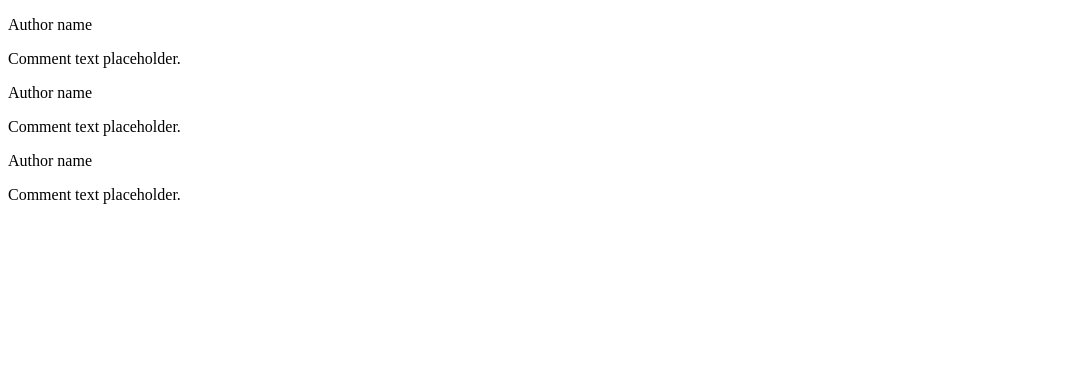
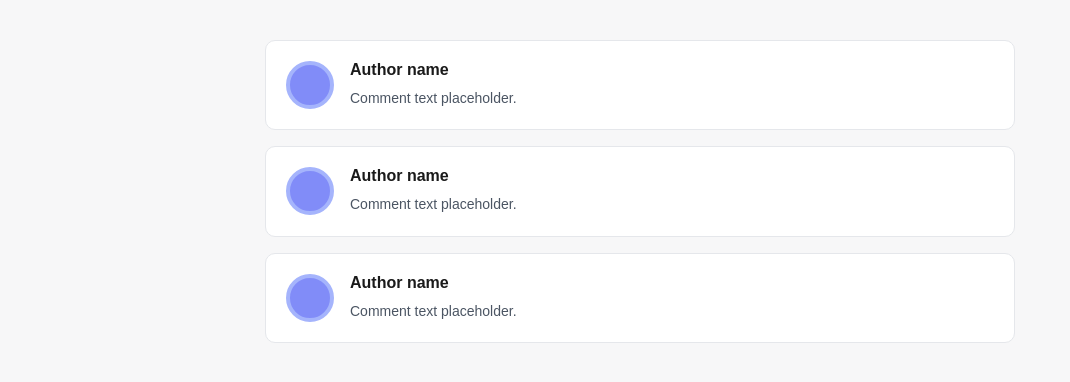
Before and after one commit to Salwa36S/Flex-and-grid-tasks-solutions, a plain HTML site: page task-06-media-object/index.html in a window 1280 px wide. Shown: the whole page, without its empty margins (0-1070 px from the left). Drawn offline with Linux system fonts and the light colour scheme.

Commit message:
complate task 06 media object

```diff
--- a/task-06-media-object/styles.css
+++ b/task-06-media-object/styles.css
@@ -1 +1,58 @@
 /* TODO: build .comment with Flexbox to match the mockup */
+* {
+  margin: 0;
+  padding: 0;
+  box-sizing: border-box;
+}
+
+body {
+  padding: 40px 24px;
+  background: #f7f7f8;
+  color: #1a1a1a;
+  font-family: sans-serif;
+}
+
+.comment-list {
+  max-width: 750px;
+  margin: 0 auto;
+  display: flex;
+  flex-direction: column;
+  gap: 16px;
+}
+
+.comment {
+  display: flex;
+  align-items: flex-start;
+  gap: 16px;
+  padding: 20px;
+  background: #ffffff;
+  border: 1px solid #e5e7eb;
+  border-radius: 10px;
+}
+
+.avatar {
+  flex: 0 0 48px;
+  width: 48px;
+  height: 48px;
+  background: #818cf8;
+  border: 4px solid #a5b4fc;
+  border-radius: 50%;
+}
+
+.comment-body {
+  flex: 1;
+  min-width: 0;
+}
+
+.comment-author {
+  margin-bottom: 8px;
+  font-size: 16px;
+  font-weight: 700;
+  color: #1a1a1a;
+}
+
+.comment-text {
+  font-size: 14px;
+  line-height: 1.6;
+  color: #4b5563;
+}
```
